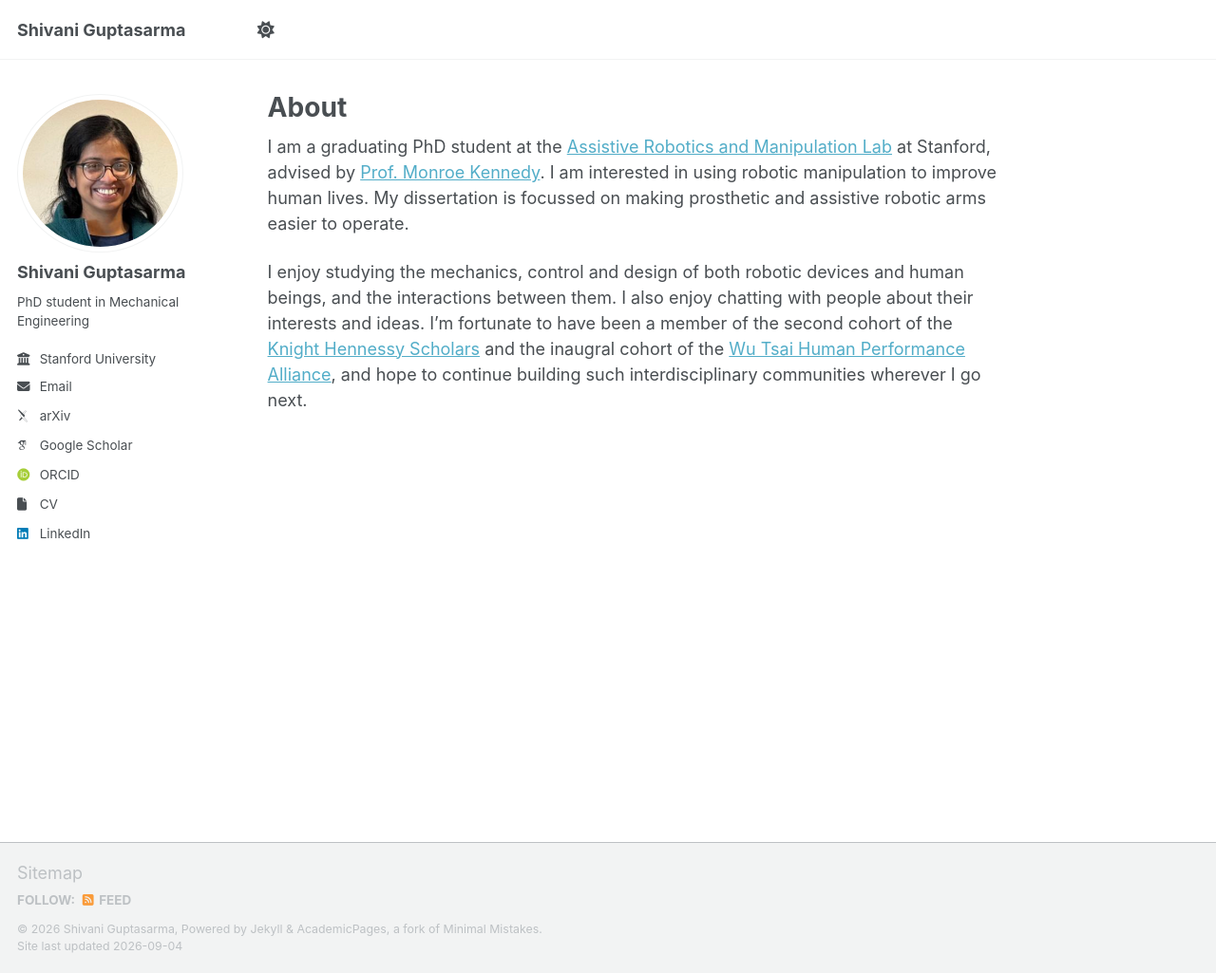
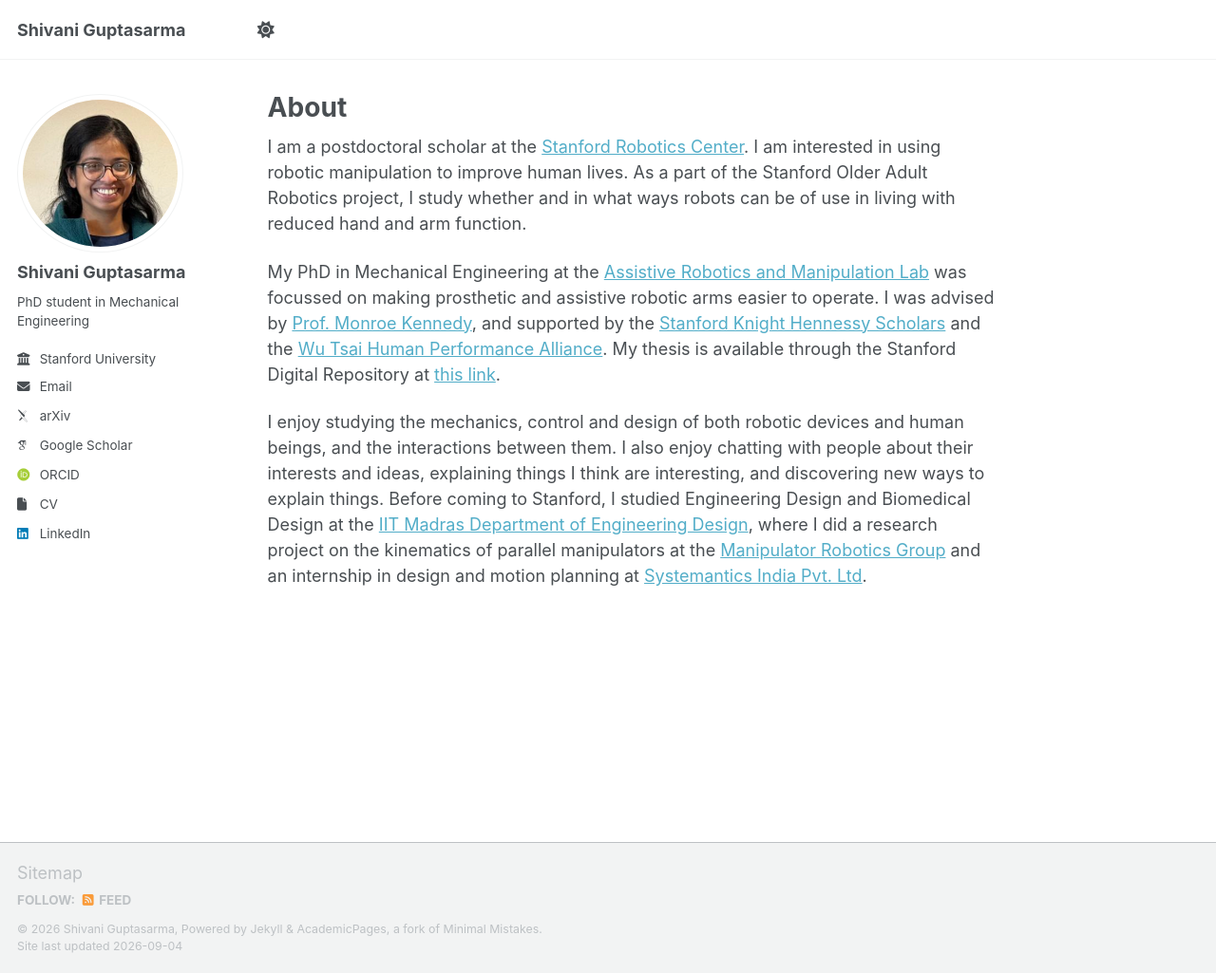
Before and after one commit to sguptasarma/sguptasarma.github.io, a Jekyll site: the page built from _pages/about.md, in a window 1280 px wide and 1025 px high. Shown: the whole window at 95% size. Built offline with Jekyll 4.4.1, drawn with Linux system fonts in a browser that asks for light colours; some web fonts are replaced; a script that is not in the unit is left out.

Commit message:
Update about.md

```diff
--- a/_pages/about.md
+++ b/_pages/about.md
@@ -7,11 +7,16 @@ redirect_from:
   - /about.html
 ---
 
-I am a graduating PhD student at the [Assistive Robotics and Manipulation Lab](https://arm.stanford.edu) at Stanford, advised by [Prof. Monroe Kennedy](https://monroekennedy3.com/). I am interested in using robotic manipulation to improve human lives. My dissertation is focussed on making prosthetic and assistive robotic arms easier to operate.
+I am a postdoctoral scholar at the [Stanford Robotics Center](https://src.stanford.edu/). I am interested in using robotic manipulation to improve human lives. As a part of the Stanford Older Adult Robotics project, I study whether and in what ways robots can be of use in living with reduced hand and arm function.
+
+My PhD in Mechanical Engineering at the [Assistive Robotics and Manipulation Lab](https://arm.stanford.edu) was focussed on making prosthetic and assistive robotic arms easier to operate. I was advised by [Prof. Monroe Kennedy](https://monroekennedy3.com/), and supported by the [Stanford Knight Hennessy Scholars](https://knight-hennessy.stanford.edu/) and the [Wu Tsai Human Performance Alliance](https://humanperformance.stanford.edu/). My thesis is available through the Stanford Digital Repository at [this link](https://purl.stanford.edu/mr274hn1141).
+
+I enjoy studying the mechanics, control and design of both robotic devices and human beings, and the interactions between them. I also enjoy chatting with people about their interests and ideas, explaining things I think are interesting, and discovering new ways to explain things. Before coming to Stanford, I studied Engineering Design and Biomedical Design at the [IIT Madras Department of Engineering Design](https://ed.iitm.ac.in/), where I did a research project on the kinematics of parallel manipulators at the [Manipulator Robotics Group](https://ed.iitm.ac.in/~robotics_lab/people.html) and an internship in design and motion planning at [Systemantics India Pvt. Ltd](https://www.systemantics.com/about/).
+
 <!-- I aim to advance the theoretical understanding and popular appreciation of manipulation, as well as its applications in medical, assistive and rehabilitative settings. -->
 <!-- My PhD research (defended in November 2025) is focussed on simplifying the operation of prosthetic and assistive robotic arms through system design, user studies, and novel inverse kinematic control algorithms. My dissertation, which will become publicly available in 2026, proposes ways to study and improve shared autonomy frameworks for intuitively controlling the position and orientation of the end-effector -- that is, the hand or gripper -- when the human user, due to loss of an arm or loss of function in the arm, is only able to provide very limited direct control inputs. If you would like to watch a recording of the defense, please send me a message and I would be happy to share.  -->
 
-I enjoy studying the mechanics, control and design of both robotic devices and human beings, and the interactions between them. I also enjoy chatting with people about their interests and ideas. I'm fortunate to have been a member of the second cohort of the [Knight Hennessy Scholars](https://knight-hennessy.stanford.edu/) and the inaugral cohort of the [Wu Tsai Human Performance Alliance](https://humanperformance.stanford.edu/), and hope to continue building such interdisciplinary communities wherever I go next.
+<!-- I'm fortunate to have been a member of the second cohort of the [Knight Hennessy Scholars](https://knight-hennessy.stanford.edu/) and the inaugral cohort of the [Wu Tsai Human Performance Alliance](https://humanperformance.stanford.edu/) during my PhD.  -->
 
 <!-- This is the front page of a website that is powered by the [Academic Pages template](https://github.com/academicpages/academicpages.github.io) and hosted on GitHub pages. [GitHub pages](https://pages.github.com) is a free service in which websites are built and hosted from code and data stored in a GitHub repository, automatically updating when a new commit is made to the repository. This template was forked from the [Minimal Mistakes Jekyll Theme](https://mmistakes.github.io/minimal-mistakes/) created by Michael Rose, and then extended to support the kinds of content that academics have: publications, talks, teaching, a portfolio, blog posts, and a dynamically-generated CV. Incidentally, these same features make it a great template for anyone that needs to show off a professional template!
 
```
